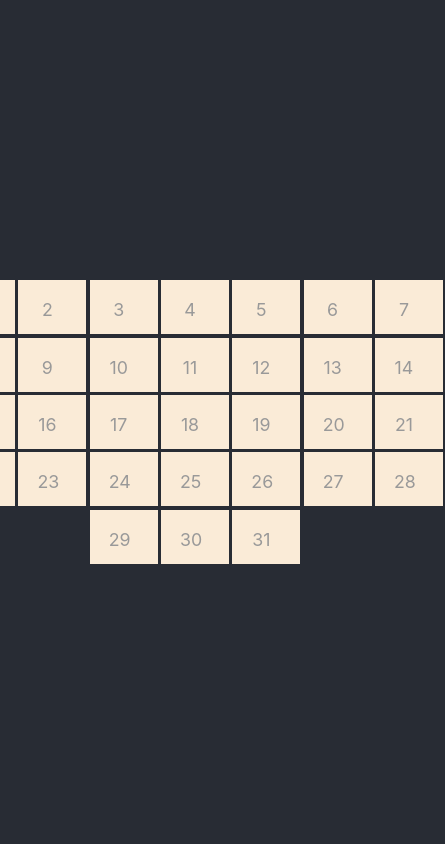
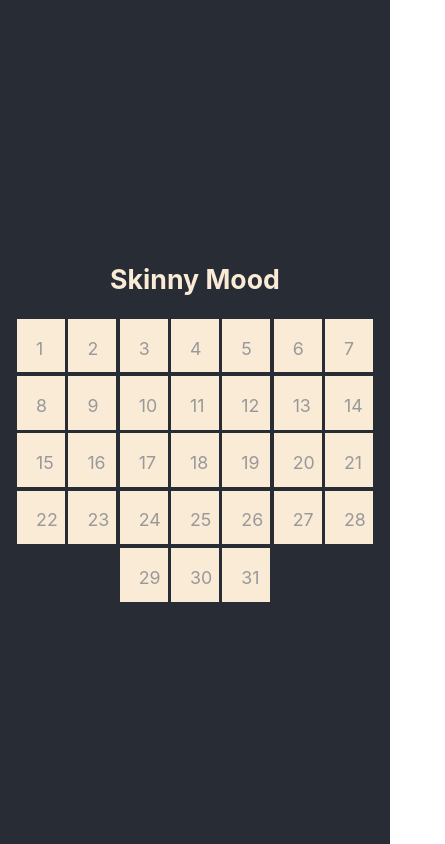
Before and after one commit to chrisuye/SkinnyMood, a React (Create React App) app: page / in a window 390 px wide. Shown: the whole page, 445 px wide, since content can reach past the window. Built offline with nearby package versions, Linux system fonts and the light colour scheme.

Commit message:
Added header and size fixes

```diff
--- a/src/App.css
+++ b/src/App.css
@@ -1,3 +1,6 @@
+h2 {
+  color: antiquewhite;
+}
 .App {
   text-align: center;
 }
@@ -36,11 +39,6 @@
   color: #61dafb;
 }
 
-@keyframes App-logo-spin {
-  from {
-    transform: rotate(0deg);
-  }
-  to {
-    transform: rotate(360deg);
-  }
+@media only screen and (max-width: 450px) {
+
 }
--- a/src/App.js
+++ b/src/App.js
@@ -12,6 +12,7 @@ const App = () => {
       <div className='App-Outer'>
           {open ? <Notes date={position} setOpen={setOpen}/> :
         <div className='App-Outer'>
+          <h2>Skinny Mood</h2>
           <div className='App-header'>
             {Array.from({ length: 7 }).map((_, i) => (
               <Date key={i} Date={i + 1} setOpen={setOpen} setPosition={setPosition}/>
--- a/src/Components/Date.css
+++ b/src/Components/Date.css
@@ -14,3 +14,21 @@ span.date {
     margin: 5px 10px 0 0;
     padding: 5px 10px
 }
+
+@media only screen and (max-width: 600px) {
+    div.date {
+        width: 40px;
+    }
+  }
+
+  @media only screen and (max-width: 450px) {
+    div.date {
+        width: 35px;
+    }
+  }
+
+  @media only screen and (max-width: 400px) {
+    div.date {
+        width: 30px;
+    }
+  }
```
